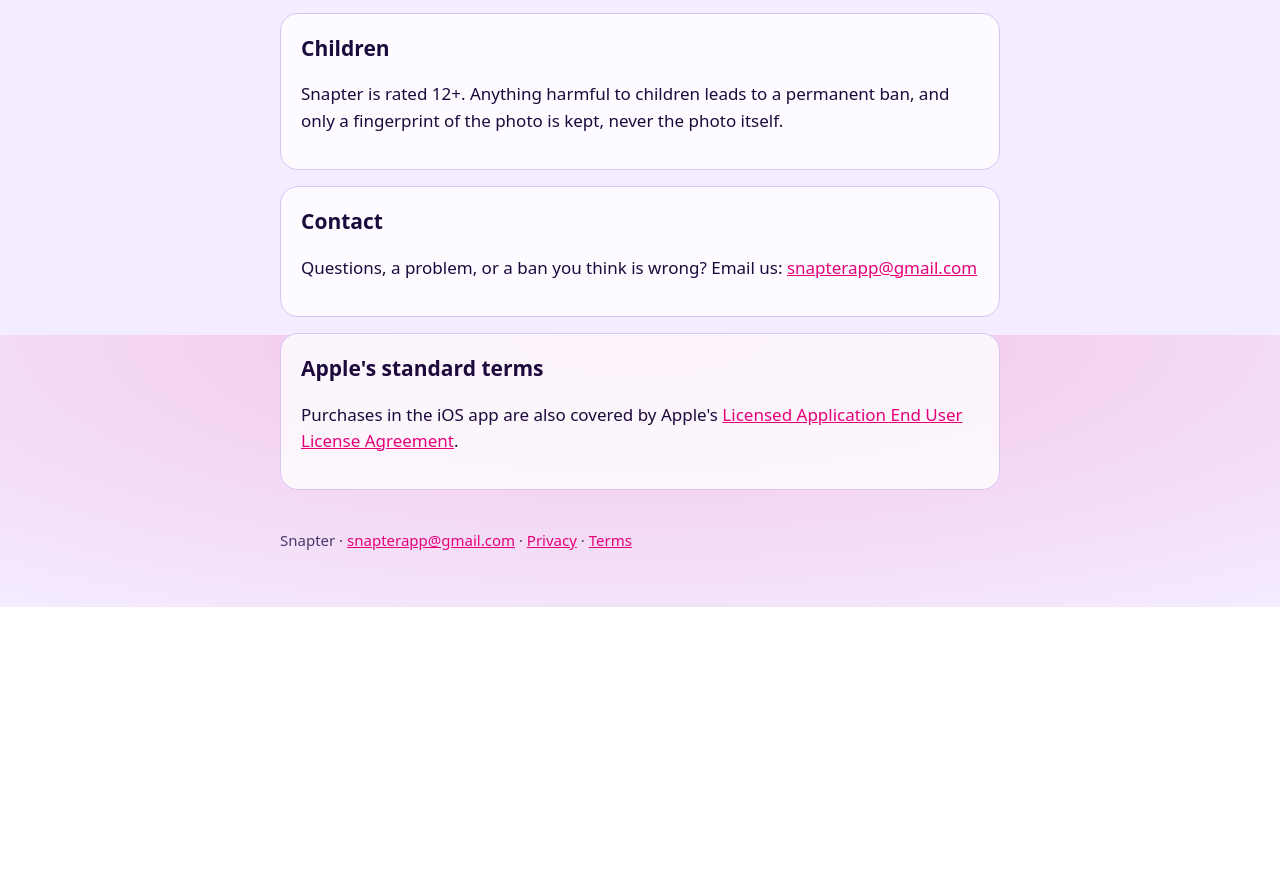
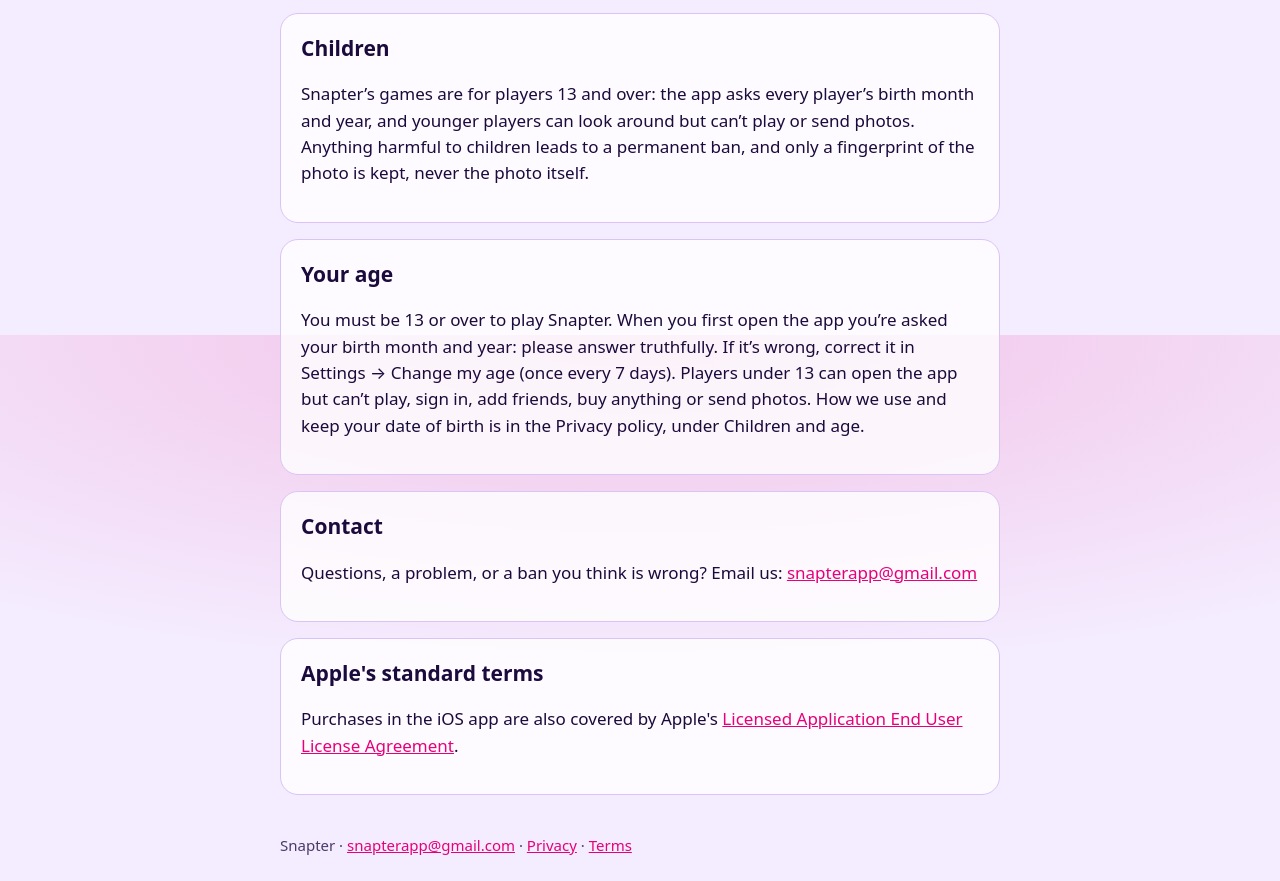
Before and after one commit to mmichelinakis-byte/snapter-site, a plain HTML site: page terms.html in a window 1280 px wide. Shown: the part 2065-2946 px from the top of the page. Before the commit the page ends 2672 px from the top, so only its background shows below. Drawn offline with Linux system fonts and the light colour scheme.

Commit message:
Children and age: the age gate, the date of birth we keep and why, Change my age; terms: your age

```diff
--- a/terms.html
+++ b/terms.html
@@ -41,7 +41,11 @@
 </section>
 <section>
 <h2>Children</h2>
-<p>Snapter is rated 12+. Anything harmful to children leads to a permanent ban, and only a fingerprint of the photo is kept, never the photo itself.</p>
+<p>Snapter’s games are for players 13 and over: the app asks every player’s birth month and year, and younger players can look around but can’t play or send photos. Anything harmful to children leads to a permanent ban, and only a fingerprint of the photo is kept, never the photo itself.</p>
+</section>
+<section>
+<h2>Your age</h2>
+<p>You must be 13 or over to play Snapter. When you first open the app you’re asked your birth month and year: please answer truthfully. If it’s wrong, correct it in Settings → Change my age (once every 7 days). Players under 13 can open the app but can’t play, sign in, add friends, buy anything or send photos. How we use and keep your date of birth is in the Privacy policy, under Children and age.</p>
 </section>
 <section>
 <h2>Contact</h2>
```
Also changed, not shown: privacy.html (+4 -0 lines), support.html (+2 -0 lines).
